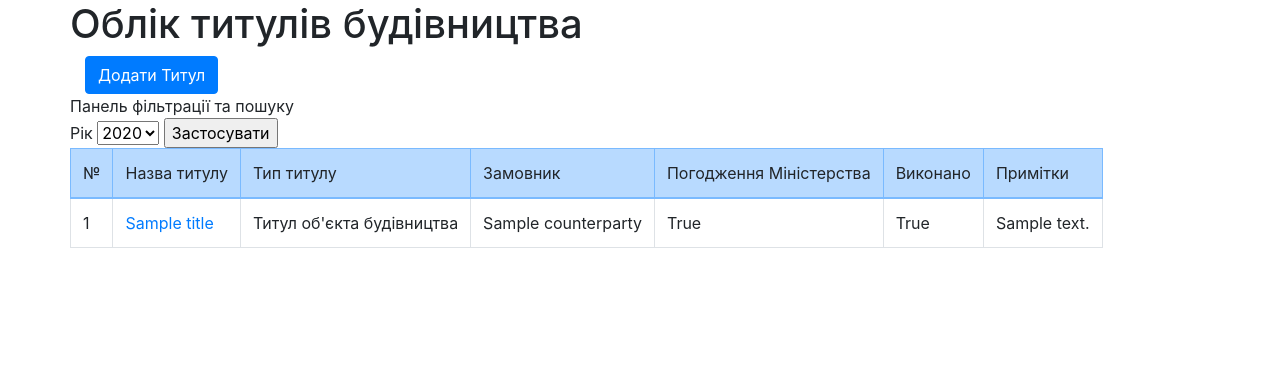
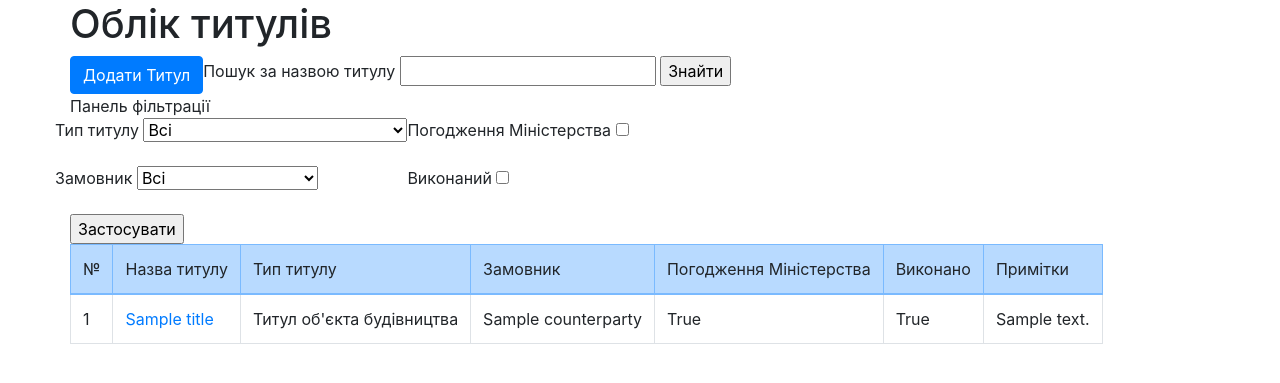
Before and after one commit to tdorosh-ps/learn.django-titles, a Django app: page /titles/ in a window 1280 px wide. Shown: the top 383 px of the page. Run offline with Django 3.2, Linux system fonts and the light colour scheme; tables that the repository leaves empty hold one stand-in row (values such as "Sample post"); some libraries are stand-ins or nearby versions.

Commit message:
add filtration and search logic to view and template

```diff
--- a/title/templates/title/titles_list.html
+++ b/title/templates/title/titles_list.html
@@ -1,28 +1,97 @@
 {% extends 'title/base.html' %}
 
-{% block meta_title %} Облік титулів будівництва {% endblock meta_title %}
-{% block title_page %} Облік титулів будівництва {% endblock title_page %}
+{% block meta_title %} Облік титулів {% endblock meta_title %}
+{% block title_page %} Облік титулів {% endblock title_page %}
 
 {% block content %}
+<div class='row'>
+  <div class='col-xs-4'>
+    <a class='btn btn-primary' href='{% url "title:title_add" %}'>Додати Титул</a>
+  </div>
 
-<a class='btn btn-primary' href='{% url "title:title_add" %}'>Додати Титул</a>
+  <div class='col-xs-8'>
+    <form action='{% url "title:home" %}' method='GET'>
+      <label for='search'>Пошук за назвою титулу</label>
+      <input type='text' id='search' name='search'>
+      <input type='submit' value='Знайти' name='search_button'>
+    </form>
+  </div>
+
+</div>
 
 <div class='row'>
 
-  <div class='col-xs-12'>Панель фільтрації та пошуку</div>
+  <div class='col-xs-12'>Панель фільтрації</div>
 
 </div>
 
 <div class='row'>
   <div class='col-xs-12'>
-    <form action="" method='GET'>
-	{% csrf_token %}
-	  Рік <select>
-	    {% for date in titles_dates_unique %}
-		  <option value='{{ date.year }}'>{{ date.year }}</option>
-		{% endfor %}
-		</select>
-		<input type='submit' value='Застосувати'>
+    <form action="{% url 'title:home' %}" method='GET'>
+
+	  <div class='row'>
+	  <!--
+	    <div class='col-xs-4'>
+
+		  <div class='form-group'>
+		    <label for='year'>Рік</label>
+			<select id='year'>
+	        {% for date in titles_dates_unique %}
+		      <option value='{{ date.year }}'>{{ date.year }}</option>
+		    {% endfor %}
+		    </select>
+		  </div>
+
+		  <div class='form-group'>
+		    <label for='month'>Місяць</label>
+			<select id='month'>
+		      <option>Місяці</option>
+		    </select>
+		  </div>
+
+		</div>
+		-->
+		<div class='col-xs-4'>
+
+		  <div class='form-group'>
+		    <label for='type'>Тип титулу</label>
+			<select id='type' name='type'>
+		      <option value=''>Всі</option>
+			  <option value='OB'>Будівництво</option>
+			  <option value='PVR'>Проктно-вишукувальні роботи</option>
+		    </select>
+		  </div>
+
+		  <div class='form-group'>
+		    <label for='client'>Замовник</label>
+			<select id='client' name='client'>
+		      <option value=''>Всі</option>
+			  {% for client in unique_clients %}
+			  <option value='{{ client }}'>{{ client }}</option>
+			  {% endfor %}
+		    </select>
+		  </div>
+
+		</div>
+
+		<div class='col-xs-4'>
+
+		  <div class='form-group'>
+		    <label for='agreement'>Погодження Міністерства</label>
+			<input type='checkbox' id='agreement' name='agreement'>
+		  </div>
+
+		  <div class='form-group'>
+		    <label for='done'>Виконаний</label>
+			<input type='checkbox' id='done' name='done'>
+		  </div>
+
+		</div>
+
+	  </div>
+
+	  <input type='submit' value='Застосувати' id='filtration_button' name='filtration_button'>
+
 	</form>
   </div>
 </div>
@@ -59,9 +128,9 @@
 
 
 	</table>
-	{% else %}
-	  <p>Тут поки що немає титулів.</p>
-	{% endif %}
   </div>
 </div>
+{% else %}
+  <p>Титулів не знайдено.</p>
+{% endif %}
 {% endblock content %}
--- a/title/views.py
+++ b/title/views.py
@@ -5,8 +5,39 @@ from .models import Title
 
 def title_list(request):
 	titles = Title.objects.all()
+	unique_clients = set([client['client_id__name'] for client in titles.values("client_id__name")])
 	titles_dates_unique = titles.dates('entry_datetime', 'year')
-	return render(request, 'title/titles_list.html', {'titles': titles, 'titles_dates_unique': titles_dates_unique})
+	#Add search logic
+	if request.GET.get('search_button') is not None:
+		search_request = request.GET.get('search', '').strip()
+		titles = titles.filter(title__contains=search_request)
+
+	if request.GET.get('filtration_button') is not None:
+		data = {}
+		if request.GET.get('type'):
+			data['type'] = request.GET.get('type')
+		else:
+			None
+
+		if request.GET.get('client'):
+			data['client__name'] = request.GET.get('client')
+		else:
+			None
+
+		if request.GET.get('agreement') == 'on':
+			data['ministry_agreement'] = True
+		else:
+			data['ministry_agreement'] = False
+
+		if request.GET.get('done') == 'on':
+			data['is_done'] = True
+		else:
+			data['is_done'] = False
+
+		titles = titles.filter(**data)
+
+
+	return render(request, 'title/titles_list.html', {'titles': titles, 'titles_dates_unique': titles_dates_unique, 'unique_clients': unique_clients})
 
 def title_add(request):
 	return render(request, 'title/title_add.html', {})
```
